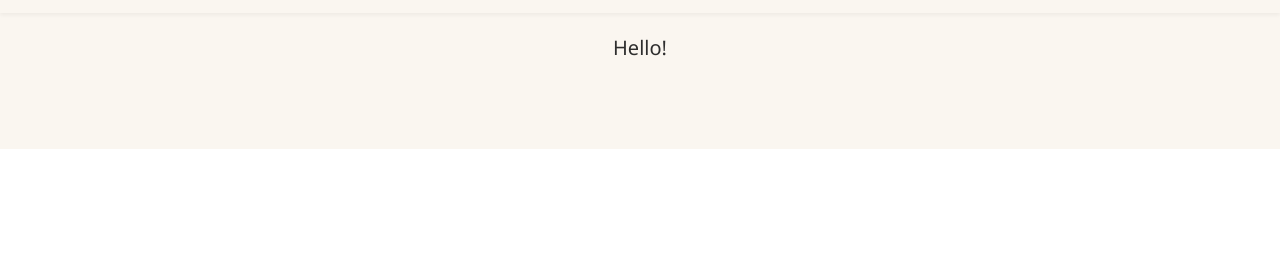
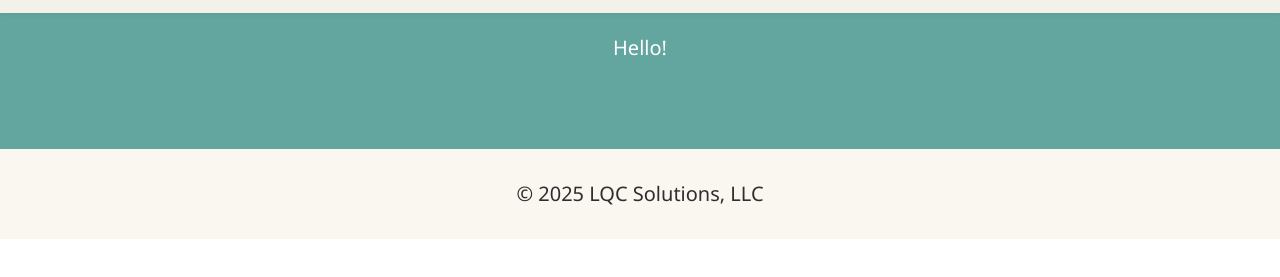
Before and after one commit to LQCSolutions/lqcsolutions.com, a plain HTML site: page solutions/poisson.html in a window 1280 px wide. Shown: the part 53-330 px from the top of the page. Drawn offline with Linux system fonts and the light colour scheme.

Commit message:
changing background

```diff
--- a/solutions/poisson.html
+++ b/solutions/poisson.html
@@ -9,10 +9,12 @@
   <script src="/inject-partials.js"></script>
   <div id="navbar-placeholder"></div>
 
-  <section id="home" class="panel beige">
+  <section id="home" class="panel teal">
     <p> Hello!</p>
   </section>
 
+  <footer class="footer">
+    <p>© 2025 LQC Solutions, LLC</p>
+  </footer>
 </body>
-
 </html>
```
Also changed, not shown: solutions/bayesian.html (+1 -1 lines), solutions/bifurcation.html (+1 -1 lines), solutions/elasticity.html (+5 -2 lines), solutions/sampling.html (+1 -1 lines).
